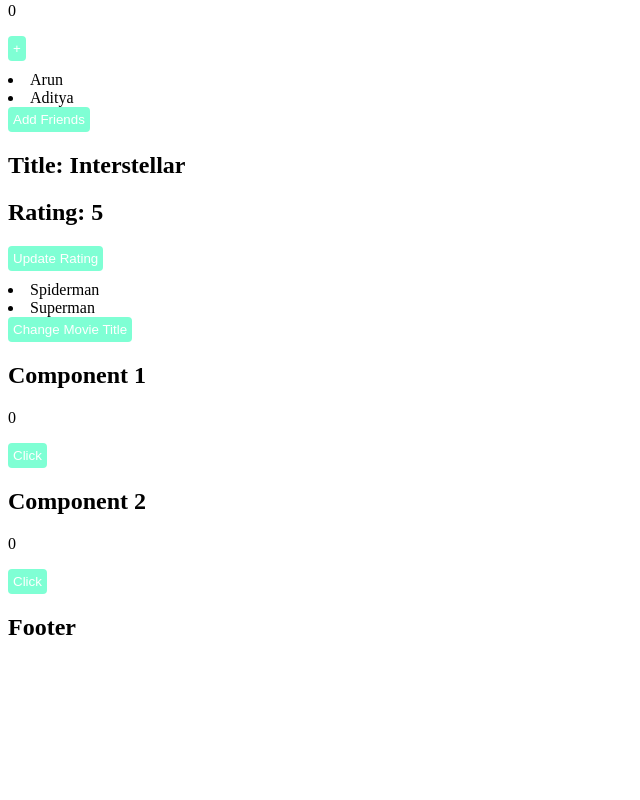
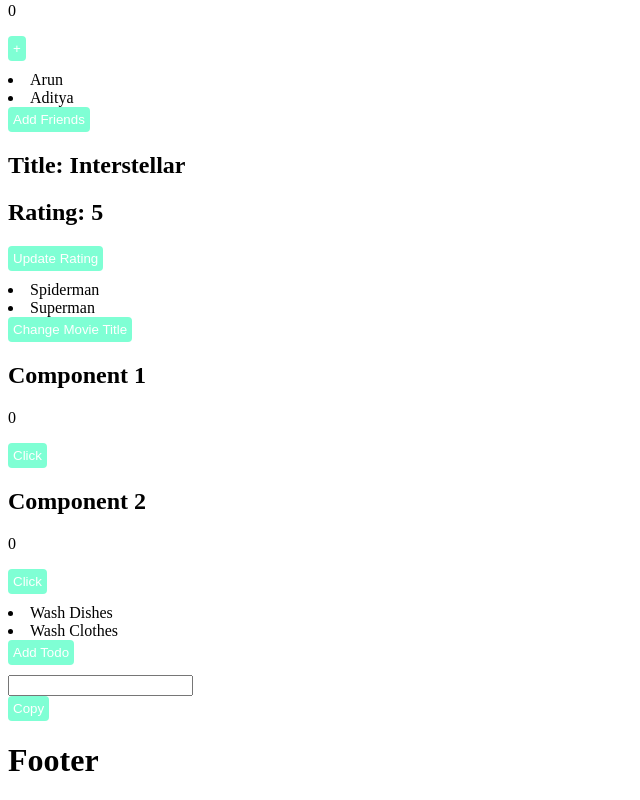
Before and after one commit to arunabhajana/learning, a React (Vite) app: page / in a window 1280 px wide. Shown: the part 889-1689 px from the top of the page, without its empty margins (0-640 px from the left). Before the commit the page ends 1549 px from the top, so only its background shows below. Built offline with nearby package versions, Linux system fonts and the light colour scheme.

Commit message:
React Portal

```diff
--- a/src/App.jsx
+++ b/src/App.jsx
@@ -15,11 +15,13 @@ import Friends from './components/Friends.jsx'
 import Movie from './components/Movie.jsx'
 import MovieDB from './components/MovieDB.jsx'
 import Sharing from './components/Sharing.jsx'
-
-const Header = () => <h1>Header</h1>;
-const Footer = () => <h2>Footer</h2>
+import Todo from './components/Todo.jsx'
+import ClipboardCopy from './components/ClipboardCopy.jsx'
 
 const App = () => {
+
+  const Header = () => <div><h1>Header</h1></div>;
+  const Footer = () => <div><h1>Footer</h1></div>;
   return (
     <>
       <Header />
@@ -42,6 +44,8 @@ const App = () => {
       <Movie />
       <MovieDB />
       <Sharing />
+      <Todo />
+      <ClipboardCopy />
       <Footer />
     </>
   )
--- /dev/null
+++ b/src/components/ClipboardCopy.jsx
@@ -0,0 +1,25 @@
+import {useState} from 'react';
+import { Popup } from './Popup';
+
+const ClipboardCopy = () => {
+
+    const [inputValue, setInputValue] = useState('');
+    const [copied, setCopied] = useState(false);
+
+    const handleCopy = () => {
+        navigator.clipboard.writeText(inputValue).then(() => {
+            setCopied(true);
+            setTimeout(() => setCopied(false), 2000);
+        })
+    }
+
+    return (
+        <div>
+            <input type='text' value={inputValue} onChange={e => setInputValue(e.target.value)}></input>
+            <button onClick={handleCopy}>Copy</button>
+            <Popup copied={copied} />
+        </div>
+    );
+}
+
+export default ClipboardCopy;
--- /dev/null
+++ b/src/components/Popup.jsx
@@ -0,0 +1,14 @@
+import React from 'react'
+
+export const Popup = ({ copied }) => {
+  return (
+    <section>
+        {copied && (
+            <div style={{
+                position: 'absolute',
+                bottom: '3rem'
+            }}>Copied To Clipboard</div>
+        )}
+    </section>
+  )
+}
--- /dev/null
+++ b/src/components/Todo.jsx
@@ -0,0 +1,21 @@
+import { useState } from "react";
+
+const Todo = () => {
+
+    const [todolist, setTodo] = useState(['Wash Dishes', 'Wash Clothes']);
+    const addTodo = () => {
+        setTodo([...todolist , 'Do Homework']);
+    }
+
+
+    return (
+        <div>
+            {todolist.map((t , index) => (
+                <li key={index}>{t}</li>
+            ))}
+            <button onClick={addTodo}>Add Todo</button>
+        </div>
+    );
+}
+
+export default Todo;
```
Also changed, not shown: 1 other file (tests, documents, lock files or other folders).
